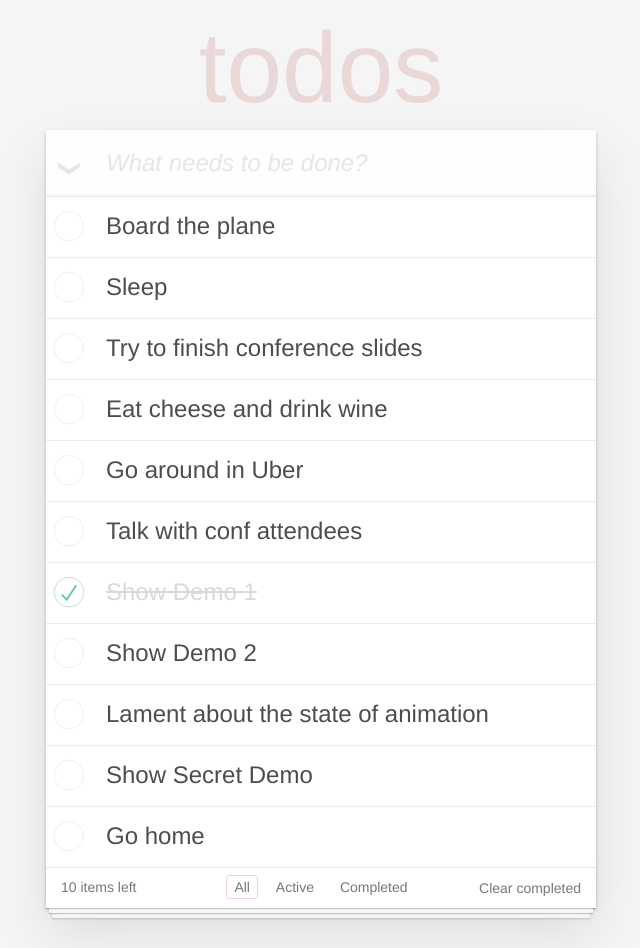
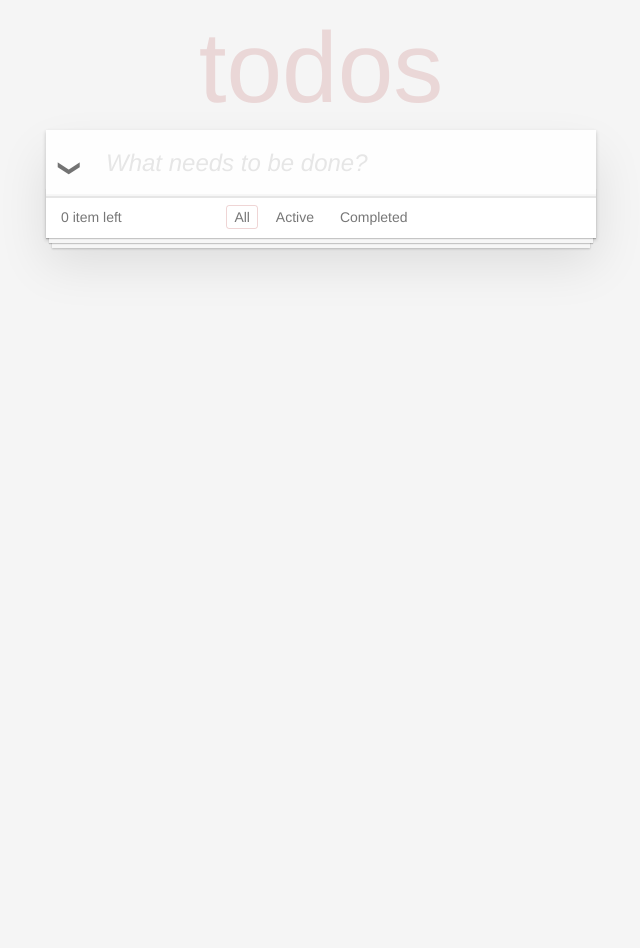
Before and after one commit to benoitrion/todoapp, a React (Create React App) app: page / in a window 1280 px wide. Shown: the whole page, without its empty margins (319-959 px from the left). After the commit the page ends 800 px from the top, so only its background shows below. Built offline with nearby package versions, Linux system fonts and the light colour scheme.

Commit message:
setup local storage

```diff
--- a/package.json
+++ b/package.json
@@ -11,7 +11,8 @@
     "react-dom": "^16.8.6",
     "react-motion": "^0.5.2",
     "react-scripts": "3.0.1",
-    "source-map-explorer": "^2.0.1"
+    "source-map-explorer": "^2.0.1",
+    "uuid": "^3.3.2"
   },
   "scripts": {
     "analyze": "source-map-explorer 'build/static/js/*.js'",
--- a/src/App.js
+++ b/src/App.js
@@ -1,8 +1,9 @@
-import React, { useState } from 'react';
+import React, { useState, useEffect } from 'react';
 import Header from './components/Header.js';
 import TaskList from './components/TaskList.js';
 import Footer from './components/Footer.js';
 import { ALL, ACTIVE, COMPLETED } from './constants';
+import uuidv4 from 'uuid/v4';
 
 function App() {
   const taskList = [
@@ -38,10 +39,16 @@ function App() {
     { id: 't10', title: 'Show Secret Demo', completed: false, editing: false },
     { id: 't11', title: 'Go home', completed: false, editing: false }
   ];
+  const TODOAPP = 'todoapp';
 
-  const [tasks, setTasks] = useState(taskList);
+  // const [tasks, setTasks] = useState(taskList);
+  const [tasks, setTasks] = useState(store(TODOAPP));
   const [value, setValue] = useState('');
   const [selected, setSelected] = useState(ALL);
+
+  useEffect(() => {
+    store(TODOAPP, tasks);
+  }, [tasks]);
 
   function handleChange(event) {
     setValue(event.target.value);
@@ -50,7 +57,7 @@ function App() {
   function handleSubmit(event) {
     event.preventDefault();
     const newTodo = {
-      id: 't' + Date.now(),
+      id: uuidv4(),
       title: value.trim(),
       completed: false,
       editing: false
@@ -90,6 +97,14 @@ function App() {
     return filteredTasks;
   }
 
+  function store(namespace, data) {
+    if (data) {
+      return localStorage.setItem(namespace, JSON.stringify(data));
+    }
+    var store = localStorage.getItem(namespace);
+    return (store && JSON.parse(store)) || [];
+  }
+
   const activeTodoCount = tasks.filter(t => !t.completed).length;
   const completedCount = tasks.length - activeTodoCount;
   return (
```
